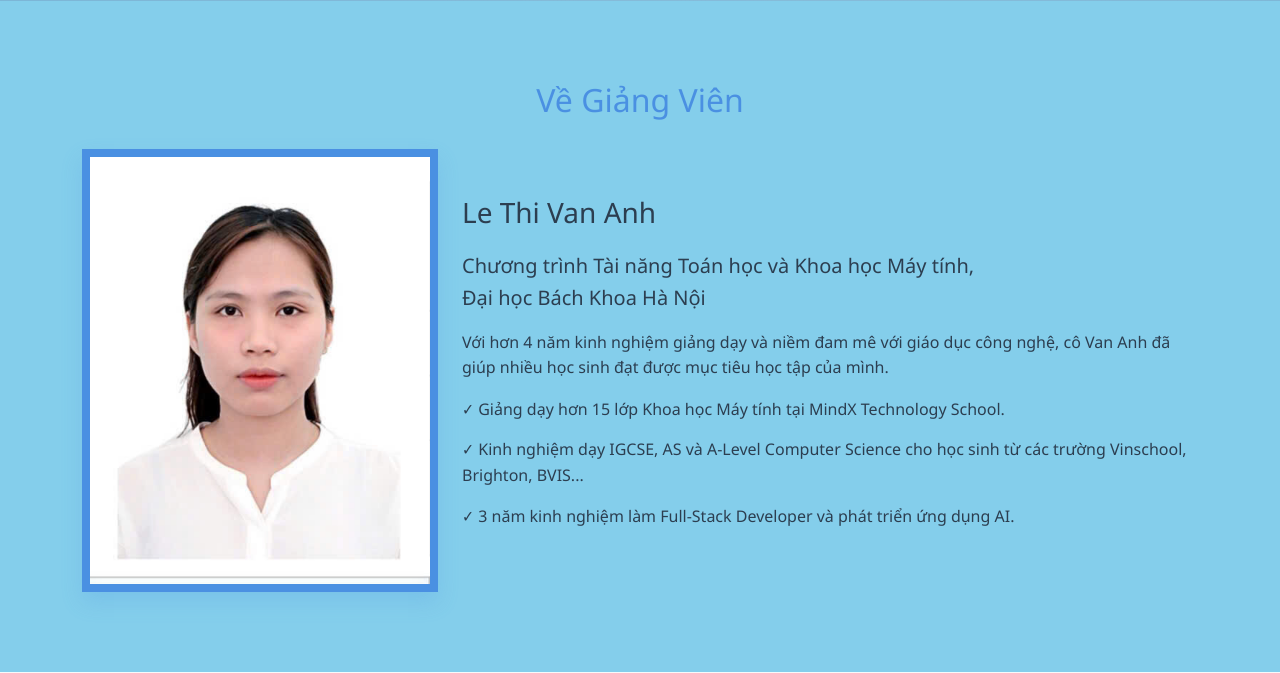
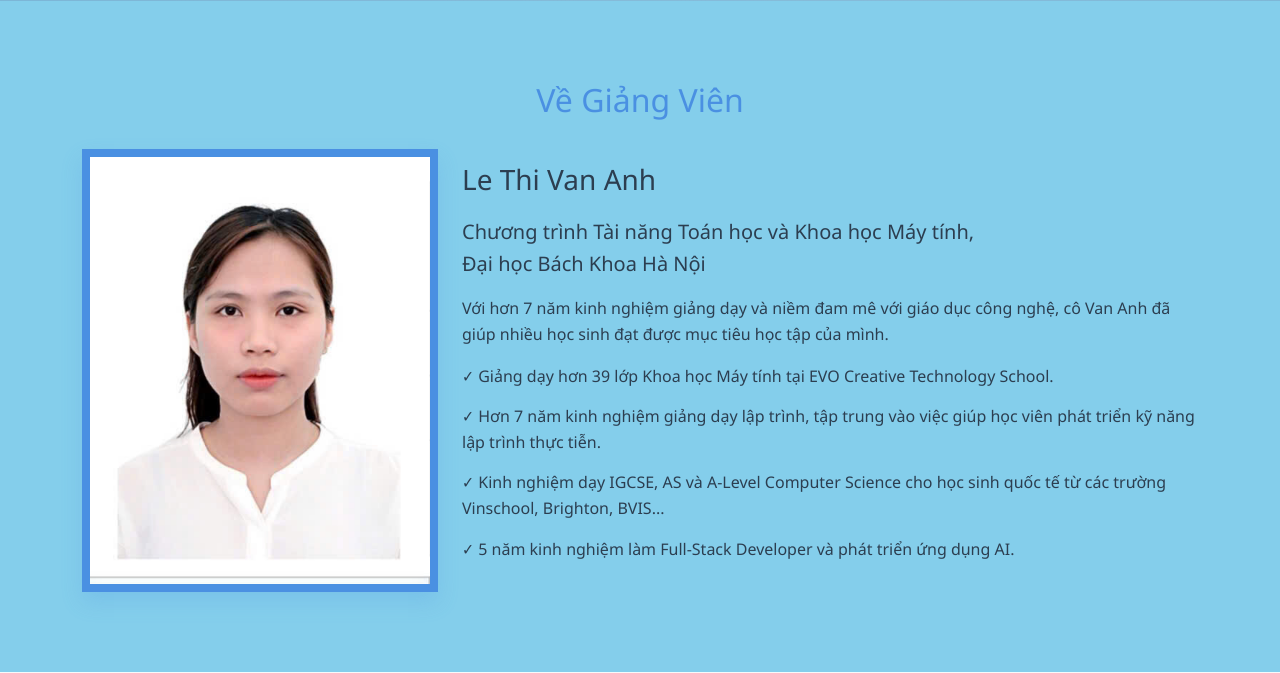
Before and after one commit to LeVanAnh0301/course_landingpage, a Flask app: page / in a window 1280 px wide. Shown: the part 399-1072 px from the top of the page. Run offline with Flask 2, Linux system fonts and the light colour scheme.

Commit message:
change experients with EVO

```diff
--- a/templates/index.html
+++ b/templates/index.html
@@ -42,18 +42,20 @@
                     <p class="lead" data-lang="vi">Chương trình Tài năng Toán học và Khoa học Máy tính,<br>Đại học Bách Khoa Hà Nội</p>
                     <p class="lead d-none" data-lang="en">Talent Program in Applied Mathematics and Computer Science,<br>HaNoi University of Science and Technology</p>
 
-                    <p data-lang="vi">Với hơn 4 năm kinh nghiệm giảng dạy và niềm đam mê với giáo dục công nghệ, cô Van Anh đã giúp nhiều học sinh đạt được mục tiêu học tập của mình.</p>
+                    <p data-lang="vi">Với hơn 7 năm kinh nghiệm giảng dạy và niềm đam mê với giáo dục công nghệ, cô Van Anh đã giúp nhiều học sinh đạt được mục tiêu học tập của mình.</p>
                     <p class="d-none" data-lang="en">With over 4 years of teaching experience and a passion for computer science education, Van Anh has helped a lot of students achieve their academic goals.</p>
 
                     <ul class="list-unstyled" data-lang="vi">
-                        <li>✓ Giảng dạy hơn 15 lớp Khoa học Máy tính tại MindX Technology School.</li>
-                        <li>✓ Kinh nghiệm dạy IGCSE, AS và A-Level Computer Science cho học sinh từ các trường Vinschool, Brighton, BVIS...</li>
-                        <li>✓ 3 năm kinh nghiệm làm Full-Stack Developer và phát triển ứng dụng AI.</li>
+                        <li>✓ Giảng dạy hơn 39 lớp Khoa học Máy tính tại EVO Creative Technology School.</li>
+                        <li>✓ Hơn 7 năm kinh nghiệm giảng dạy lập trình, tập trung vào việc giúp học viên phát triển kỹ năng lập trình thực tiễn.</li>
+                        <li>✓ Kinh nghiệm dạy IGCSE, AS và A-Level Computer Science cho học sinh quốc tế từ các trường Vinschool, Brighton, BVIS...</li>
+                        <li>✓ 5 năm kinh nghiệm làm Full-Stack Developer và phát triển ứng dụng AI.</li>
                     </ul>
                     <ul class="list-unstyled d-none" data-lang="en">
-                        <li>✓ Taught over 15 Computer Science classes at MindX Technology School.</li>
+                        <li>✓ Taught over 39 Computer Science classes at EVO Creative Technology School.</li>
+                        <li>✓ 7+ years of experience in teaching programming, with a focus on helping students develop practical coding skills.</li>
                         <li>✓ Experienced in tutoring IGCSE, AS, and A-Level Computer Science for students from schools like Vinschool, Brighton, and BVIS...</li>
-                        <li>✓ 3 years of experience as a Full-Stack Developer and AI application development.</li>
+                        <li>✓ 5 years of experience as a Full-Stack Developer and AI application development.</li>
                     </ul>
                 </div>
             </div>
```
